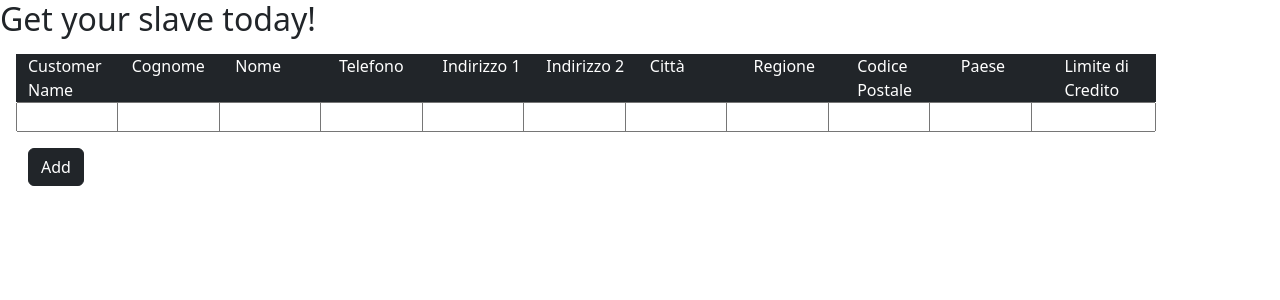
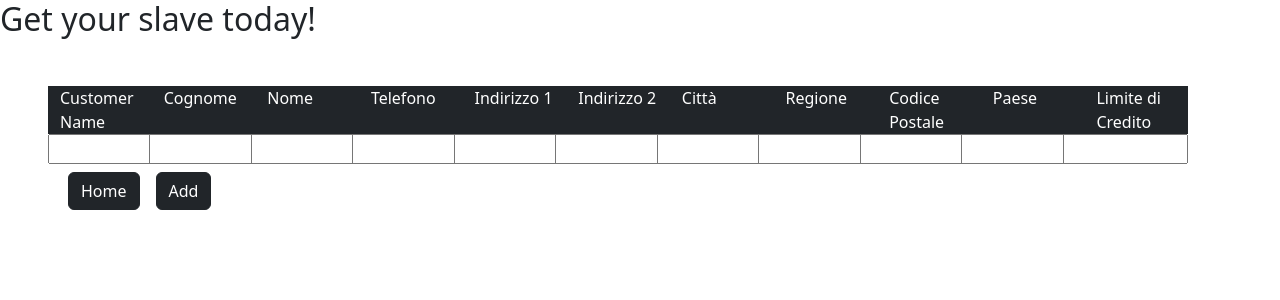
Before and after one commit to abSimone/fe-classicmodels, an Angular app: page /addCustomer in a window 1280 px wide. Shown: the top 300 px of the page. Built offline with nearby package versions, Linux system fonts and the light colour scheme.

Commit message:
Btn home

```diff
--- a/src/app/add-customer/add-customer.component.html
+++ b/src/app/add-customer/add-customer.component.html
@@ -1,5 +1,5 @@
 <h2 class="text-dark">Get your slave today!</h2>
-    <div class="container m-3 ">
+    <div class="container m-5 ">
         <div class="row bg-dark text-white">
             <div class="col">Customer Name</div>
             <div class="col">Cognome</div>
@@ -26,5 +26,6 @@
             <div class="row"><input type="text" [(ngModel)]="nuovoCliente.country"></div>
             <div class="row"><input type="text" [(ngModel)]="nuovoCliente.creditLimit"></div>
         </div>
-        <button class="btn btn-dark mt-3" (click) = "aggiungiCliente()">Add</button>
+        <button class="btn btn-dark m-2" routerLink="/">Home</button>
+        <button class="btn btn-dark m-2" (click) = "aggiungiCliente()">Add</button>
     </div>
--- a/src/app/details-customer/details-customer.component.html
+++ b/src/app/details-customer/details-customer.component.html
@@ -1,5 +1,5 @@
 <h2 class="text-dark">Slave Details</h2>
-<div>
+<div class="m-5">
     <table class="table ">
         <thead class="bg-dark text-white">
           <tr>
@@ -18,4 +18,5 @@
           </tr>
         </tbody>
     </table><br>
+    <button class="btn btn-dark" routerLink="/">Home</button>
     </div>
--- a/src/app/lista-customer/lista-customer.component.html
+++ b/src/app/lista-customer/lista-customer.component.html
@@ -1,5 +1,5 @@
 <h2 class="text-dark">Lista Dipendenti</h2>
-<div>
+<div class="m-5">
 <table class="table ">
     <thead class="bg-dark text-white">
       <tr>
```
